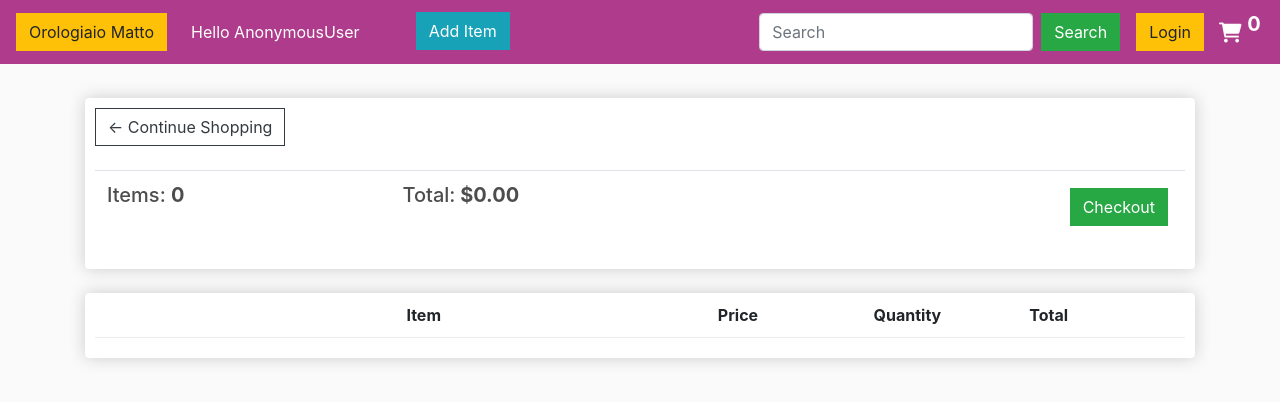
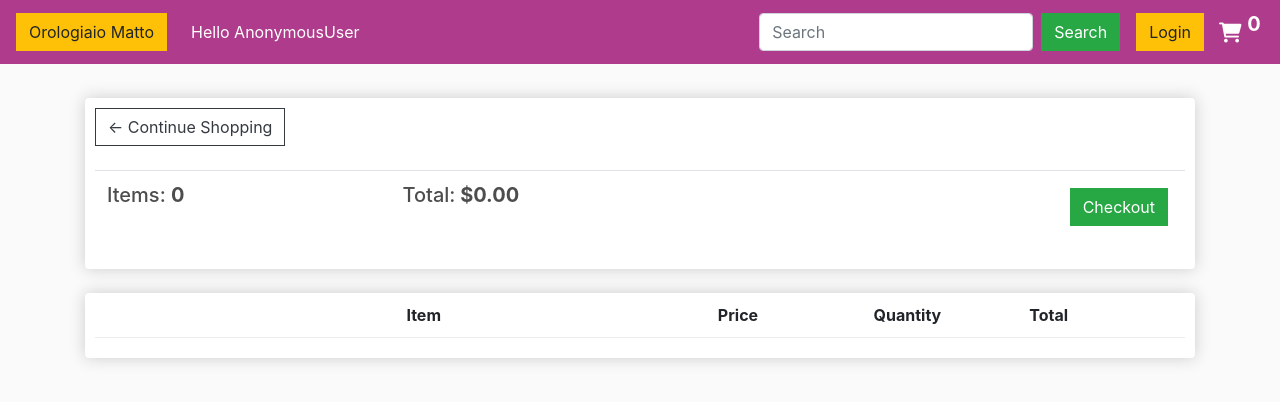
Before and after one commit to CASician/ecommerce-ppm, a Django app: page /cart/ in a window 1280 px wide. Shown: the top 402 px of the page. Run offline with Django 4.2, Linux system fonts and the light colour scheme; lists and menus that the app fills with data are empty; some libraries are stand-ins or nearby versions.

Commit message:
feat: make add item visible only to logged in users

```diff
--- a/ppm_products/templates/store/main.html
+++ b/ppm_products/templates/store/main.html
@@ -81,7 +81,7 @@
                 <a class="nav-link"> Hello {{ user }} <span class="sr-only">(current)</span></a>
             </li>
             <li class="nav-item active">
-                <a href="{% url 'add_product' %}">
+                <a href="{% url 'add_product' %}" id="add_item">
                 <button class="btn btn-info ml-5">Add Item</button>
                     </a>
             </li>
@@ -119,5 +119,11 @@
 <script src="https://stackpath.bootstrapcdn.com/bootstrap/4.4.1/js/bootstrap.min.js" integrity="sha384-wfSDF2E50Y2D1uUdj0O3uMBJnjuUD4Ih7YwaYd1iqfktj0Uod8GCExl3Og8ifwB6" crossorigin="anonymous"></script>
 
 <script type="text/javascript" src="{% static 'js/cart.js' %}"></script>
+
+<script type="text/javascript">
+    if (user == 'AnonymousUser'){
+            document.getElementById('add_item').innerHTML= ''
+    }
+</script>
 </body>
 </html>
```
Also changed, not shown: db.sqlite3.
